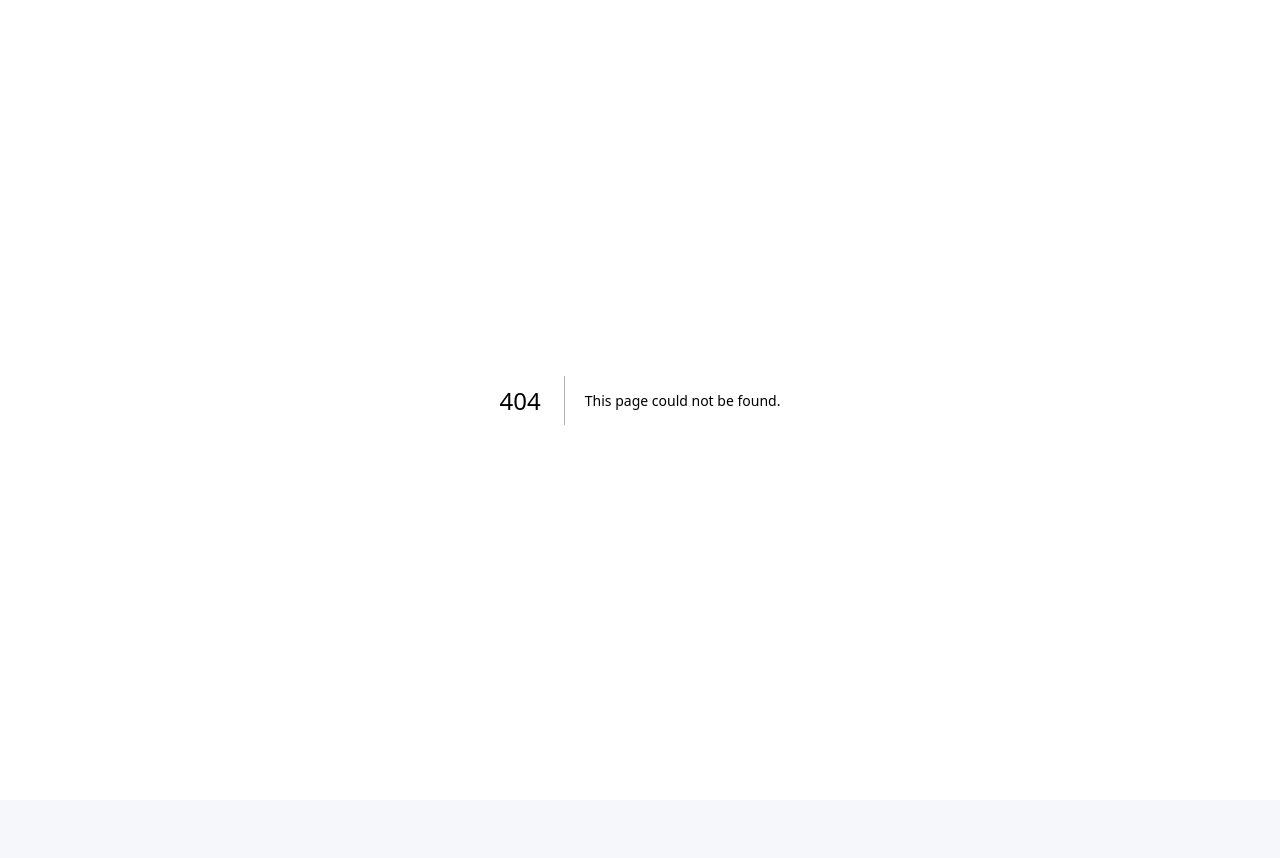
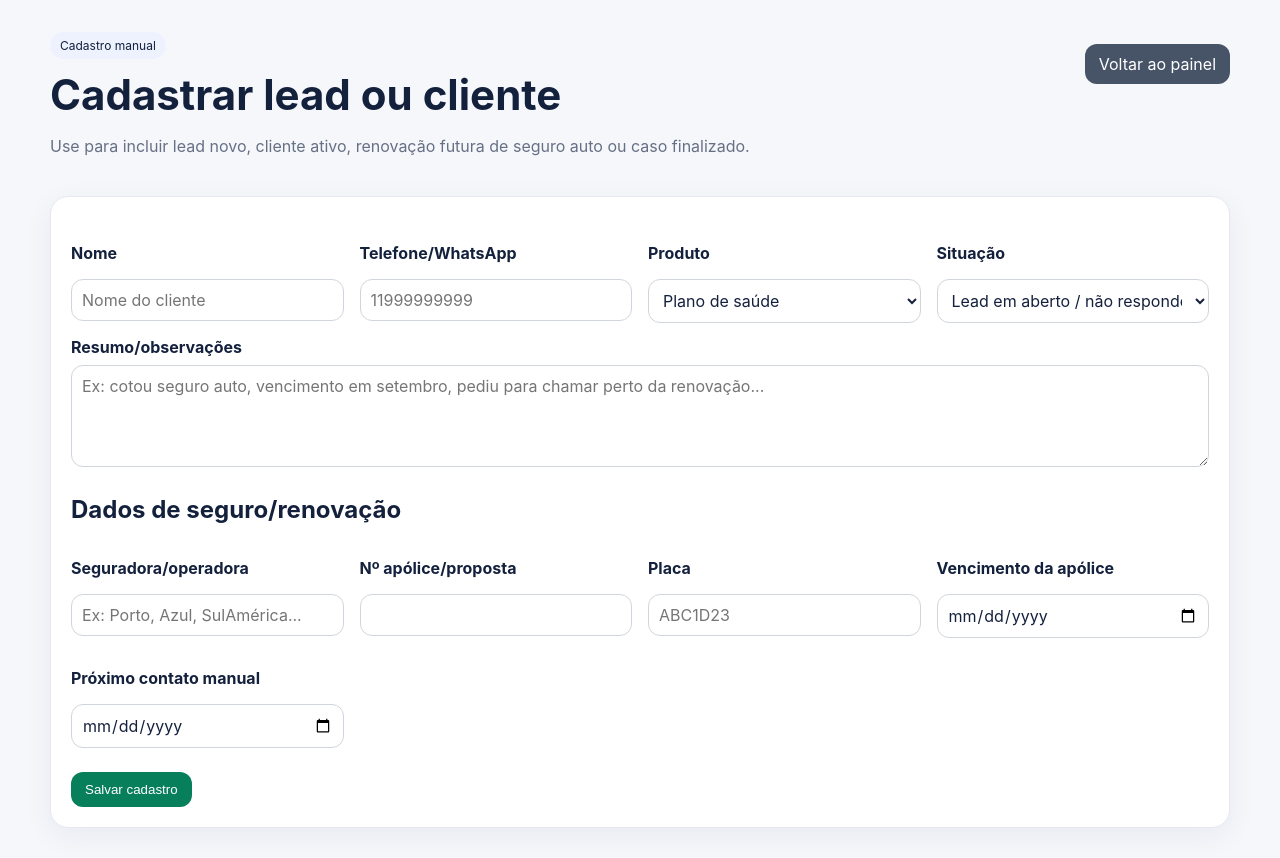
Before and after one commit to elevanceseguros/follow-up-elevance, a Next.js app: page /cadastrar in a window 1280 px wide. Before the commit this address had no page. Before the commit the page ends 800 px from the top, so only its background shows below. Built offline with nearby package versions, Linux system fonts and the light colour scheme.

Commit message:
Add manual lead creation page

```diff
--- /dev/null
+++ b/app/cadastrar/page.tsx
@@ -0,0 +1,86 @@
+import { createLead } from './actions';
+
+export const dynamic = 'force-dynamic';
+
+export default function CadastrarPage() {
+  return <main className="wrap">
+    <header className="hero">
+      <div>
+        <span className="badge">Cadastro manual</span>
+        <h1>Cadastrar lead ou cliente</h1>
+        <p className="muted">Use para incluir lead novo, cliente ativo, renovação futura de seguro auto ou caso finalizado.</p>
+      </div>
+      <div className="actions"><a className="btn secondary" href="/">Voltar ao painel</a></div>
+    </header>
+
+    <section className="card">
+      <form action={createLead}>
+        <div className="mini-grid">
+          <div>
+            <label className="field-label">Nome</label>
+            <input name="nome" placeholder="Nome do cliente" />
+          </div>
+          <div>
+            <label className="field-label">Telefone/WhatsApp</label>
+            <input name="telefone" placeholder="11999999999" required />
+          </div>
+          <div>
+            <label className="field-label">Produto</label>
+            <select name="produto" defaultValue="plano_saude">
+              <option value="plano_saude">Plano de saúde</option>
+              <option value="seguro_auto">Seguro auto</option>
+              <option value="seguro_moto">Seguro moto</option>
+              <option value="seguro_vida">Seguro de vida</option>
+              <option value="consorcio">Consórcio</option>
+              <option value="protecao_veicular">Proteção veicular</option>
+              <option value="outro">Outro</option>
+            </select>
+          </div>
+          <div>
+            <label className="field-label">Situação</label>
+            <select name="status" defaultValue="nao_respondeu">
+              <option value="nao_respondeu">Lead em aberto / não respondeu</option>
+              <option value="vou_pensar">Vai pensar</option>
+              <option value="achou_caro">Achou caro</option>
+              <option value="nao_quer_agora">Frio / não quer agora</option>
+              <option value="cliente_ativo">Cliente ativo / fechou conosco</option>
+              <option value="renovacao_futura">Renovação futura</option>
+              <option value="finalizado">Finalizado</option>
+            </select>
+          </div>
+        </div>
+
+        <label className="field-label">Resumo/observações</label>
+        <textarea name="resumo" rows={4} placeholder="Ex: cotou seguro auto, vencimento em setembro, pediu para chamar perto da renovação..." />
+
+        <h2 style={{marginTop:24}}>Dados de seguro/renovação</h2>
+        <div className="mini-grid">
+          <div>
+            <label className="field-label">Seguradora/operadora</label>
+            <input name="insurer" placeholder="Ex: Porto, Azul, SulAmérica..." />
+          </div>
+          <div>
+            <label className="field-label">Nº apólice/proposta</label>
+            <input name="policy_number" />
+          </div>
+          <div>
+            <label className="field-label">Placa</label>
+            <input name="vehicle_plate" placeholder="ABC1D23" />
+          </div>
+          <div>
+            <label className="field-label">Vencimento da apólice</label>
+            <input type="date" name="renewal_date" />
+          </div>
+          <div>
+            <label className="field-label">Próximo contato manual</label>
+            <input type="date" name="next_contact_date" />
+          </div>
+        </div>
+
+        <div className="actions" style={{marginTop:24}}>
+          <button className="btn success" type="submit">Salvar cadastro</button>
+        </div>
+      </form>
+    </section>
+  </main>;
+}
```
